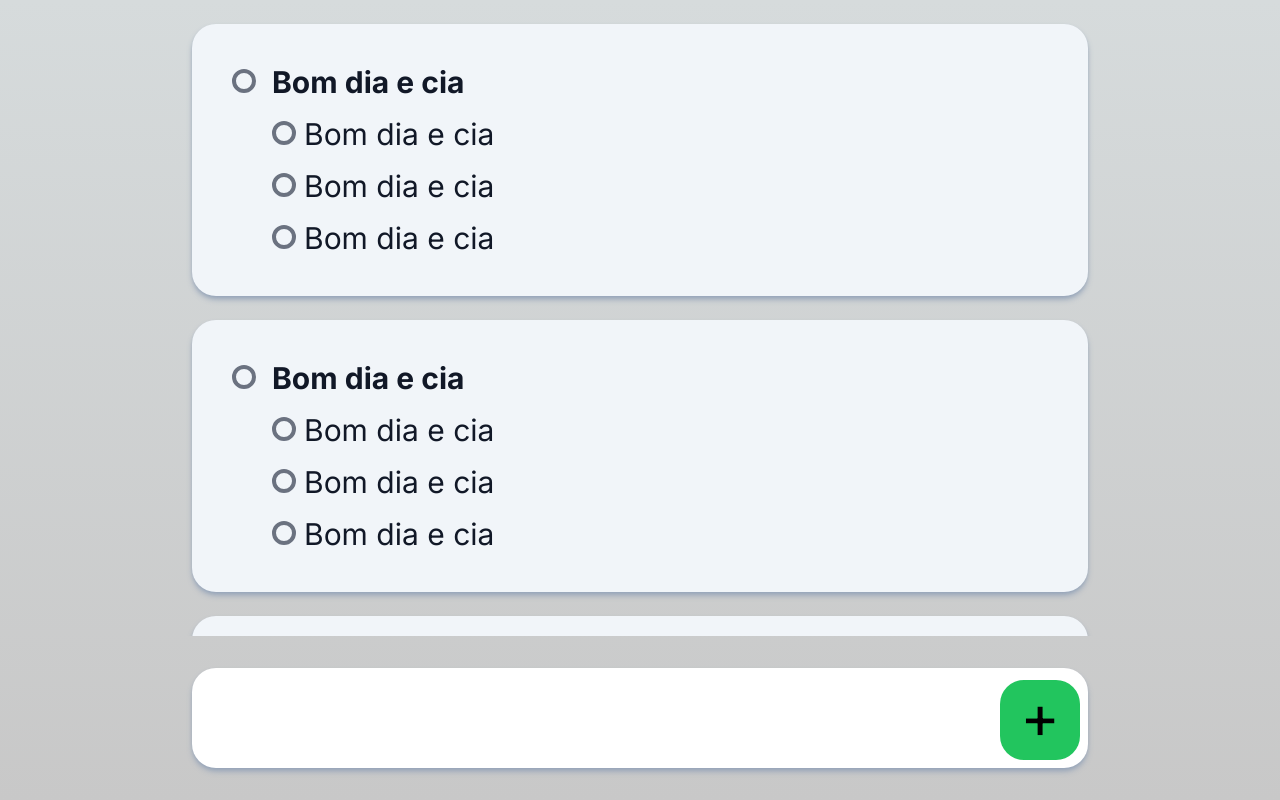
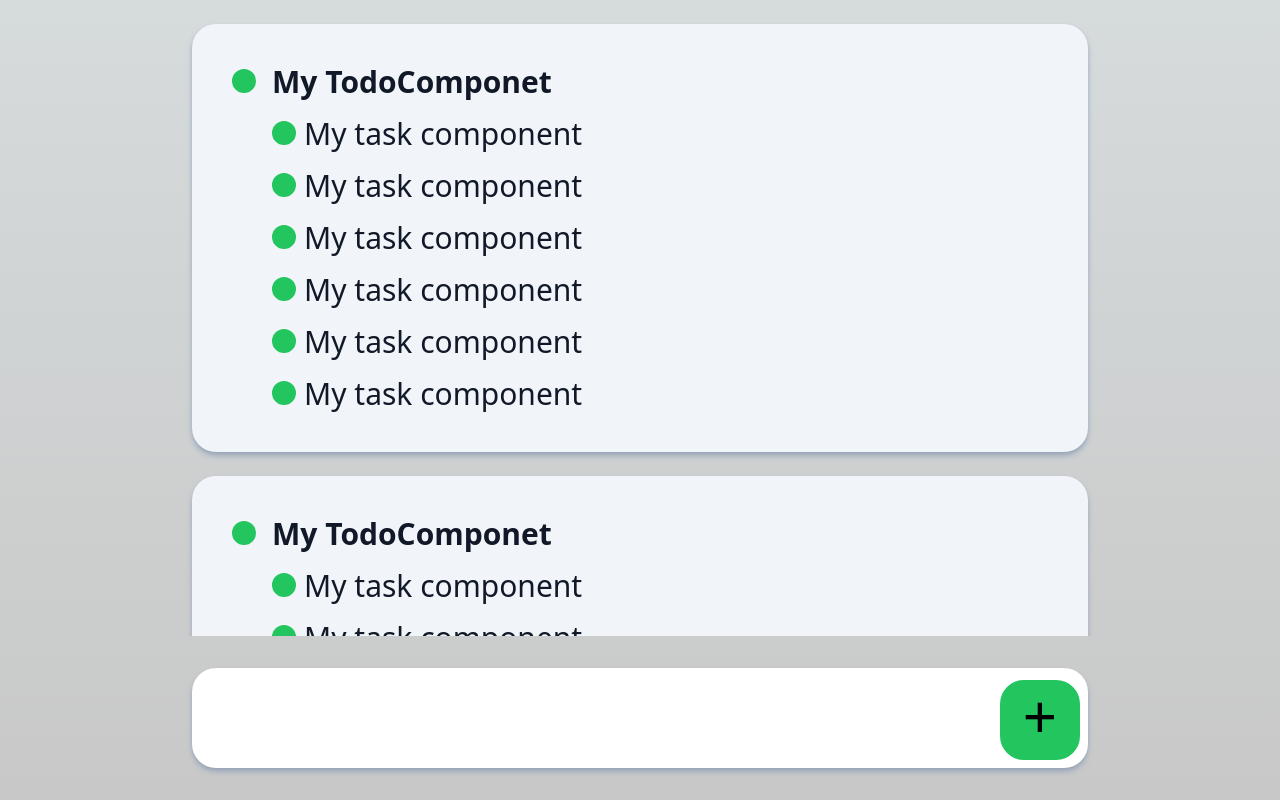
Before and after one commit to andersondavid/super-todo, a Next.js app: page / in a window 1280 px wide. Built offline with nearby package versions, Linux system fonts and the light colour scheme.

Commit message:
Removing UIs tests and set functional

```diff
--- a/src/components/ContainerTodos/components/TodoComponent/Checkbox.tsx
+++ b/src/components/ContainerTodos/components/TodoComponent/Checkbox.tsx
@@ -2,17 +2,22 @@ import React, { useState } from "react";
 
 export default function Checkbox({ checked }: { checked: boolean }) {
 	const [isChecked, setIsChecked] = useState(checked);
-
+	const handleChange = () => {
+		setIsChecked(!isChecked);
+	};
 	return (
 		<div className="inline">
-			<label className={`h-6 w-6 border-gray-500 border-4 rounded-full inline-block cursor-pointer mr-2 ${isChecked ? 'bg-green-500 border-green-500' : ''}`}>
+			<label
+				className={`h-6 w-6 border-gray-500 border-4 rounded-full inline-block cursor-pointer mr-2 ${
+					isChecked ? "bg-green-500 border-green-500" : ""
+				}`}
+			>
 				<input
-					onChange={(e) => setIsChecked(!isChecked)}
+					onChange={handleChange}
 					checked={isChecked}
 					type="checkbox"
 					name="checkbox"
-					id="asd"
-					className="h-6 w-6 hidden"
+					className="hidden"
 				/>
 			</label>
 		</div>
--- a/src/components/ContainerTodos/components/TodoComponent/index.tsx
+++ b/src/components/ContainerTodos/components/TodoComponent/index.tsx
@@ -1,9 +1,4 @@
 import Checkbox from "./Checkbox";
-
-type TaskContent = {
-	content: string;
-	isComplete: boolean;
-};
 
 function Title(props: TaskContent) {
 	return (
@@ -23,13 +18,22 @@ function Task(props: TaskContent) {
 	);
 }
 
-export default function TodoComponent() {
+export default function TodoComponent(props: ToDoContent) {
+	const { tasks, title, _id } = props;
+	const isCompleteTodo = tasks.findIndex(task => task.isComplete == false) != 0
 	return (
-		<div className="shadow-md shadow-slate-400 w-full bg-slate-100 rounded-3xl p-10 pb-6 text-gray-900 overflow-hidden resize-none">
-			<Title content={"Bom dia e cia"} isComplete={false} />
-			<Task content={"Bom dia e cia"} isComplete={false} />
-			<Task content={"Bom dia e cia"} isComplete={false} />
-			<Task content={"Bom dia e cia"} isComplete={false} />
+			<div className="my-6">
+				<div className="shadow-md shadow-slate-400 w-full bg-slate-100 rounded-3xl p-10 pb-6 text-gray-900 overflow-hidden resize-none">
+					{title && <Title content={title} isComplete={isCompleteTodo} _id={_id} />}
+					{tasks.map((task) => (
+						<Task
+							content={task.content}
+							isComplete={task.isComplete}
+							_id={task._id}
+							key={task._id}
+						/>
+					))}
+				</div>
 		</div>
 	);
 }
--- a/src/components/ContainerTodos/index.tsx
+++ b/src/components/ContainerTodos/index.tsx
@@ -1,28 +1,22 @@
 import React from "react";
 import TodoComponent from "./components/TodoComponent";
 
-export default function ContainerTodo() {
+export default function ContainerTodo({
+	allTodos,
+}: {
+	allTodos: ToDoContent[];
+}) {
 	return (
 		<div className="w-full h-screen overflow-auto scrollbar-hide">
 			<div className="max-w-4xl m-auto">
-				<div className="my-6">
-					<TodoComponent />
-				</div>
-				<div className="my-6">
-					<TodoComponent />
-				</div>
-				<div className="my-6">
-					<TodoComponent />
-				</div>
-				<div className="my-6">
-					<TodoComponent />
-				</div>
-				<div className="my-6">
-					<TodoComponent />
-				</div>
-				<div className="my-6">
-					<TodoComponent />
-				</div>
+				{allTodos.map((todo) => (
+					<TodoComponent
+						_id={todo._id}
+						tasks={todo.tasks}
+						key={todo._id}
+						title={todo.title}
+					/>
+				))}
 			</div>
 		</div>
 	);
--- a/src/components/InputAdd/index.tsx
+++ b/src/components/InputAdd/index.tsx
@@ -1,4 +1,4 @@
-import React, { ChangeEvent, useState, useRef, useEffect } from "react";
+import React, { ChangeEvent, useState } from "react";
 import AddButton from "./components/AddButton";
 
 export default function InputAdd() {
--- a/src/pages/index.tsx
+++ b/src/pages/index.tsx
@@ -1,14 +1,40 @@
-import { Inter } from "next/font/google";
 import InputAdd from "@/components/InputAdd";
 import ContainerTodo from "@/components/ContainerTodos";
 
-const inter = Inter({ subsets: ["latin"] });
+const allTodos = [{
+	title: "My TodoComponet",
+	_id: "1",
+	tasks: [{content: "My task component", isComplete: true, _id: "1" }, {content: "My task component", isComplete: true, _id: "1" }, {content: "My task component", isComplete: true, _id: "1" }, {content: "My task component", isComplete: true, _id: "1" }, {content: "My task component", isComplete: true, _id: "1" }, {content: "My task component", isComplete: true, _id: "1" }, ],
+},{
+	title: "My TodoComponet",
+	_id: "1",
+	tasks: [{content: "My task component", isComplete: true, _id: "1" }, {content: "My task component", isComplete: true, _id: "1" }, {content: "My task component", isComplete: true, _id: "1" }, {content: "My task component", isComplete: true, _id: "1" }, {content: "My task component", isComplete: true, _id: "1" }, {content: "My task component", isComplete: true, _id: "1" }, ],
+},{
+	title: "My TodoComponet",
+	_id: "1",
+	tasks: [{content: "My task component", isComplete: true, _id: "1" }, {content: "My task component", isComplete: true, _id: "1" }, {content: "My task component", isComplete: true, _id: "1" }, {content: "My task component", isComplete: true, _id: "1" }, {content: "My task component", isComplete: true, _id: "1" }, {content: "My task component", isComplete: true, _id: "1" }, ],
+},{
+	title: "My TodoComponet",
+	_id: "1",
+	tasks: [{content: "My task component", isComplete: true, _id: "1" }, {content: "My task component", isComplete: true, _id: "1" }, {content: "My task component", isComplete: true, _id: "1" }, {content: "My task component", isComplete: true, _id: "1" }, {content: "My task component", isComplete: true, _id: "1" }, {content: "My task component", isComplete: true, _id: "1" }, ],
+},{
+	title: "My TodoComponet",
+	_id: "1",
+	tasks: [{content: "My task component", isComplete: true, _id: "1" }, {content: "My task component", isComplete: true, _id: "1" }, {content: "My task component", isComplete: true, _id: "1" }, {content: "My task component", isComplete: true, _id: "1" }, {content: "My task component", isComplete: true, _id: "1" }, {content: "My task component", isComplete: true, _id: "1" }, ],
+},{
+	title: "My TodoComponet",
+	_id: "1",
+	tasks: [{content: "My task component", isComplete: true, _id: "1" }, {content: "My task component", isComplete: true, _id: "1" }, {content: "My task component", isComplete: true, _id: "1" }, {content: "My task component", isComplete: true, _id: "1" }, {content: "My task component", isComplete: true, _id: "1" }, {content: "My task component", isComplete: true, _id: "1" }, ],
+},{
+	title: "My TodoComponet",
+	_id: "1",
+	tasks: [{content: "My task component", isComplete: true, _id: "1" }, {content: "My task component", isComplete: true, _id: "1" }, {content: "My task component", isComplete: true, _id: "1" }, {content: "My task component", isComplete: true, _id: "1" }, {content: "My task component", isComplete: true, _id: "1" }, {content: "My task component", isComplete: true, _id: "1" }, ],
+},];
 
 export default function Home() {
 	return (
-		<main
-			className={`flex h-screen flex-col items-center justify-between ${inter.className}`}>
-			<ContainerTodo />
+		<main className={`flex h-screen flex-col items-center justify-between`}>
+			<ContainerTodo allTodos={allTodos}/>
 			<InputAdd />
 		</main>
 	);
```
